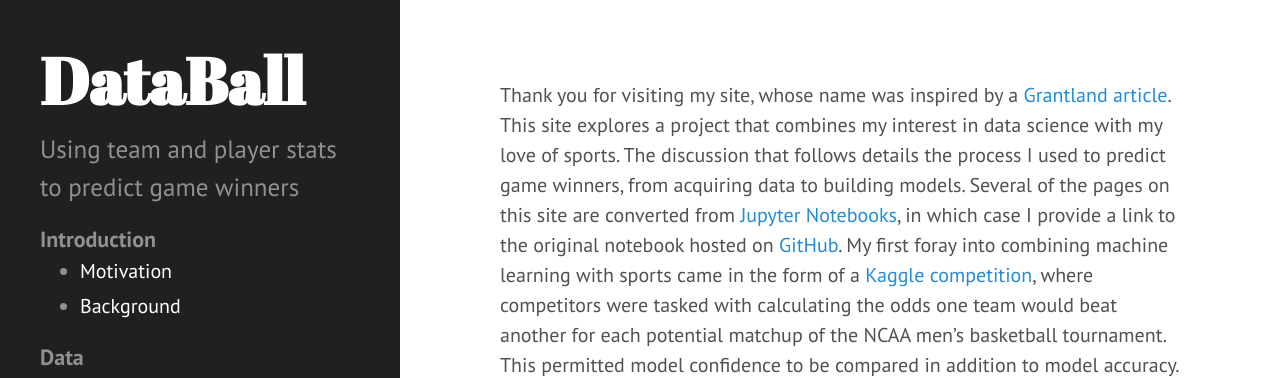
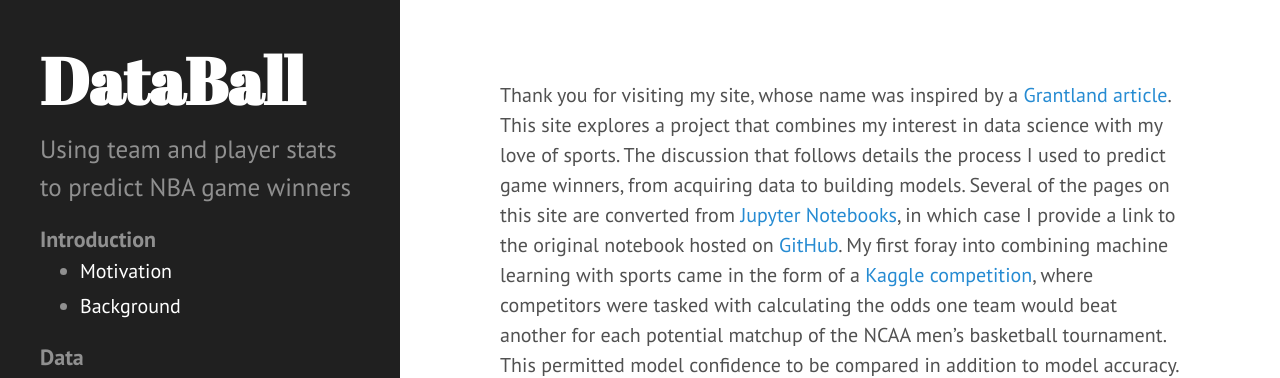
Before and after one commit to cedev935/databall-betting, a Jekyll site: the page built from docs/index.md, in a window 1280 px wide. Shown: the top 378 px of the page. Built offline with Jekyll 4.4.1, drawn with Linux system fonts in a browser that asks for light colours.

Commit message:
Emphasize NBA in the project description

```diff
--- a/docs/_config.yml
+++ b/docs/_config.yml
@@ -1,6 +1,6 @@
 baseurl: /databall
 title: DataBall
-description: Using team and player stats to predict game winners
+description: Using team and player stats to predict NBA game winners
 
 include:
   - _pages
```
